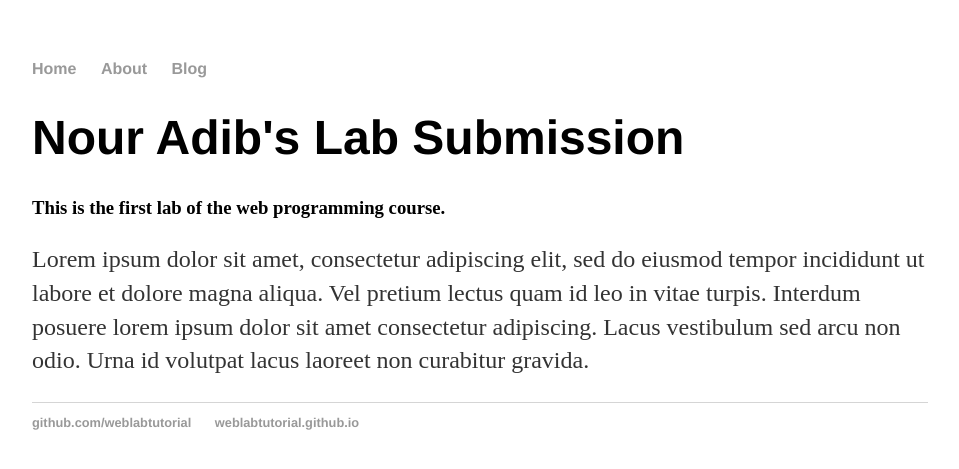
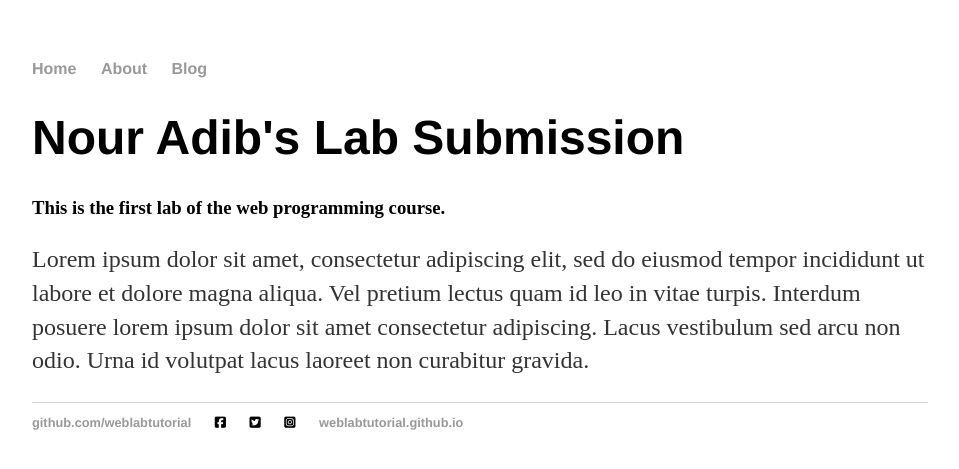
Before and after one commit to NourAdib/NourAdib.github.io, a Jekyll site: the page built from index.html, in a window 1280 px wide. Shown: the top 469 px of the page, without its empty margins (160-1119 px from the left). Built offline with Jekyll 4.4.1, drawn with Linux system fonts in a browser that asks for light colours; nearby versions of some CDN libraries.

Commit message:
Added Social Media Icon
Added icons to social media platforms

```diff
--- a/_layouts/default.html
+++ b/_layouts/default.html
@@ -4,6 +4,7 @@
 <title>{{ page.title }}</title>
 <!-- link to main stylesheet -->
 <link rel="stylesheet" type="text/css" href="/css/main.css">
+<script src="https://kit.fontawesome.com/fbea82bcaf.js" crossorigin="anonymous"></script>
 </head>
 <body>
 <nav>
@@ -19,6 +20,9 @@
 <footer>
 <ul>
 <li><a href="https://github.com/weblabtutorial">github.com/weblabtutorial</a></li>
+ <li><i class="fab fa-facebook-square"></i></li>
+ <li><i class="fab fa-twitter-square"></i></li>
+ <li><i class="fab fa-instagram-square"></i></li>
 <li><a href="https://weblabtutorial.github.io"> weblabtutorial.github.io </a></li>
 </ul>
 </footer>
```
